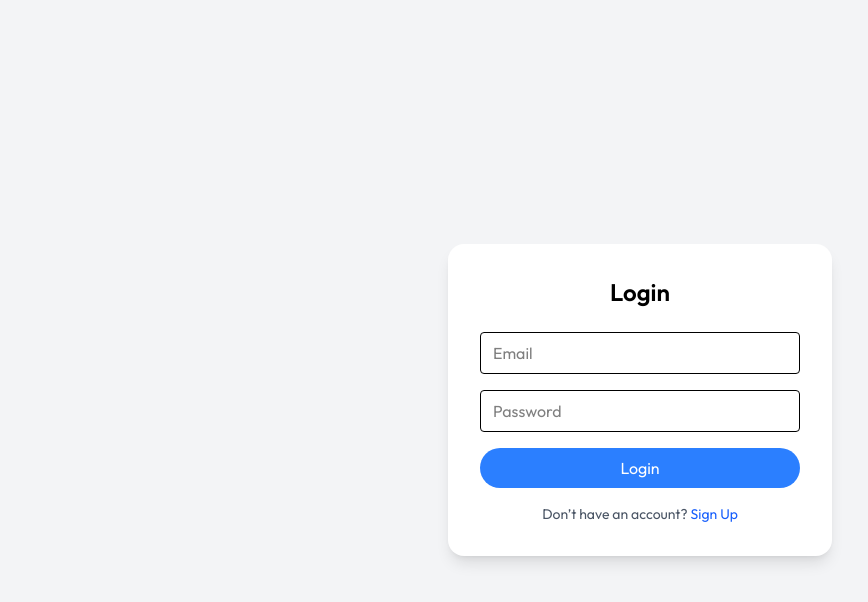
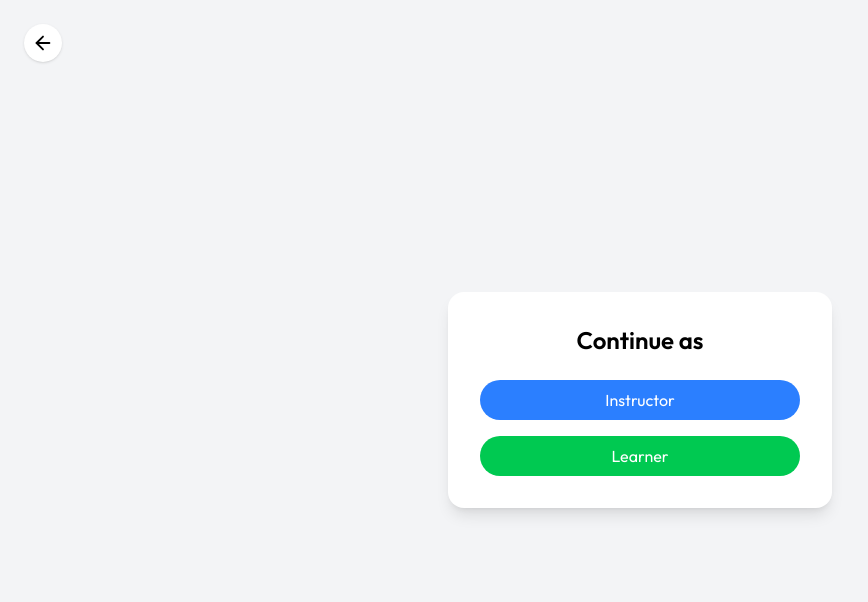
Before and after one commit to arnab-das11/RASS_Project, a React (Vite) app in the folder Frontend/: page /login in a window 1280 px wide. Shown: the top 602 px of the page, without its empty margins (0-868 px from the left). Built offline with nearby package versions, Linux system fonts and the light colour scheme.

Commit message:
instructor and learner selection added and ligin button chng into the profile icon

```diff
--- a/Frontend/src/components/Navbar.jsx
+++ b/Frontend/src/components/Navbar.jsx
@@ -1,6 +1,6 @@
 import React, { useState } from "react";
 import { Link } from "react-router-dom";
-import { Search, Menu, X } from "lucide-react";
+import { Search, Menu, X, User } from "lucide-react"; // ✅ Added User icon
 import logo from "../assets/logo.png";
 
 const Navbar = () => {
@@ -11,17 +11,24 @@ const Navbar = () => {
     <div className="w-full bg-gray-300">
       <div className="flex justify-between items-center py-4 px-6 sm:px-12 xl:px-24">
         <img src={logo} alt="Logo" className="w-28 sm:w-32" />
+
         <form className="hidden sm:flex justify-between border border-gray-300 bg-white rounded-full shadow-sm overflow-hidden w-48 sm:w-64 md:w-80 lg:w-96">
-          <input type="text" placeholder="Search"
-            className="px-4 py-2 text-sm w-full focus:outline-none rounded-l-full" />
+          <input
+            type="text"
+            placeholder="Search"
+            className="px-4 py-2 text-sm w-full focus:outline-none rounded-l-full"/>
         </form>
 
         <div className="flex items-center gap-3">
-          <button className="sm:hidden p-2 rounded-full hover:bg-gray-200" onClick={() => setShowSearch(!showSearch)}>
+
+          <button
+            className="sm:hidden p-2 rounded-full hover:bg-gray-200"
+            onClick={() => setShowSearch(!showSearch)}>
             <Search size={20} />
           </button>
 
-          <button className="sm:hidden p-2 rounded-full hover:bg-gray-200"
+          <button
+            className="sm:hidden p-2 rounded-full hover:bg-gray-200"
             onClick={() => setIsSidebarOpen(true)}>
             <Menu size={22} />
           </button>
@@ -37,8 +44,10 @@ const Navbar = () => {
               Contact
             </button>
 
-            <Link to="/login" className="px-3 py-2 rounded-full text-sm text-black hover:bg-gray-200">
-              Login
+            <Link
+              to="/login"
+              className="p-2 rounded-full hover:bg-gray-200 transition">
+              <User size={20} />
             </Link>
           </div>
         </div>
@@ -47,8 +56,11 @@ const Navbar = () => {
       {showSearch && (
         <div className="sm:hidden px-6 pb-3 transition-all duration-300">
           <form className="flex border border-gray-300 bg-white rounded-full shadow-sm overflow-hidden">
-            <input type="text" placeholder="Search..."
-              className="px-4 py-2 text-sm w-full focus:outline-none rounded-full"/>
+            <input
+              type="text"
+              placeholder="Search..."
+              className="px-4 py-2 text-sm w-full focus:outline-none rounded-full"
+            />
           </form>
         </div>
       )}
@@ -59,28 +71,36 @@ const Navbar = () => {
         }`}>
         <div className="flex justify-between items-center px-6 py-4 border-b">
           <h2 className="text-lg font-semibold text-gray-700">Menu</h2>
-          <button onClick={() => setIsSidebarOpen(false)}
+          <button
+            onClick={() => setIsSidebarOpen(false)}
             className="p-2 rounded-full hover:bg-gray-100">
             <X size={22} />
           </button>
         </div>
 
         <div className="flex flex-col mt-4 px-6 space-y-3 text-gray-700">
-          <button onClick={() => setIsSidebarOpen(false)}
+          <button
+            onClick={() => setIsSidebarOpen(false)}
             className="text-left px-3 py-2 rounded-lg hover:bg-gray-100">
             Features
           </button>
-          <button onClick={() => setIsSidebarOpen(false)}
+          <button
+            onClick={() => setIsSidebarOpen(false)}
             className="text-left px-3 py-2 rounded-lg hover:bg-gray-100">
             Courses
           </button>
-          <button onClick={() => setIsSidebarOpen(false)}
+          <button
+            onClick={() => setIsSidebarOpen(false)}
             className="text-left px-3 py-2 rounded-lg hover:bg-gray-100">
             Contact
           </button>
-          <Link to="/login" onClick={() => setIsSidebarOpen(false)}
-            className="px-3 py-2 rounded-lg hover:bg-gray-100">
-            Login
+
+          <Link
+            to="/login"
+            onClick={() => setIsSidebarOpen(false)}
+            className="flex items-center gap-2 px-3 py-2 rounded-lg hover:bg-gray-100">
+            <User size={20} />
+            <span>Profile</span>
           </Link>
         </div>
       </div>
--- a/Frontend/src/pages/LoginPage.jsx
+++ b/Frontend/src/pages/LoginPage.jsx
@@ -1,38 +1,98 @@
 import React, { useState } from "react";
+import { useNavigate } from "react-router-dom";
+import { ArrowLeft } from "lucide-react";
 
-const AuthPage = () => {
+const LoginPage = () => {
+  const [role, setRole] = useState(null);
   const [isLogin, setIsLogin] = useState(true);
+  const navigate = useNavigate();
 
-  const toggleMode = () => {
-    setIsLogin(!isLogin);
+  const toggleMode = () => setIsLogin(!isLogin);
+
+  const resetSelection = () => {
+    setRole(null);
+    setIsLogin(true);
   };
 
   return (
-    <div className="flex items-center justify-center min-h-screen bg-gray-100">
+    <div className="flex items-center justify-center min-h-screen bg-gray-100 relative">
+
+      {!role && (
+        <button
+          onClick={() => navigate("/")}
+          className="absolute top-6 left-6 p-2 rounded-full bg-white shadow hover:bg-gray-200 transition">
+          <ArrowLeft size={22} />
+        </button>
+      )}
+
       <div className="bg-white p-8 rounded-2xl shadow-lg w-80 sm:w-96 transition-all duration-300">
+        {!role ? (
+          <div className="text-center">
+            <h2 className="text-2xl font-semibold mb-6">Continue as</h2>
+            <div className="flex flex-col gap-4">
+              <button onClick={() => setRole("instructor")}
+                className="bg-blue-500 text-white py-2 rounded-full hover:bg-blue-600 transition-colors">
+                Instructor
+              </button>
+              <button onClick={() => setRole("learner")}
+                className="bg-green-500 text-white py-2 rounded-full hover:bg-green-600 transition-colors">
+                Learner
+              </button>
+            </div>
+          </div>
+        ) : (
+          <div>
             <h2 className="text-2xl font-semibold mb-6 text-center">
-          {isLogin ? "Login" : "Sign Up"}
+              {isLogin ? "Login" : "Sign Up"} as{" "}
+              <span className="capitalize text-blue-600">{role}</span>
             </h2>
 
             <form className="flex flex-col gap-4">
               {!isLogin && (
-            <input type="text" placeholder="Full Name"  className="border rounded px-3 py-2 focus:outline-none"/>)}
-          <input type="email" placeholder="Email" className="border rounded px-3 py-2 focus:outline-none"/>
-          <input type="password" placeholder="Password" className="border rounded px-3 py-2 focus:outline-none"/>
-          <button type="submit" className="bg-blue-500 text-white py-2 rounded-full hover:bg-blue-700 transition-colors">
+                <input type="text" placeholder="Full Name"
+                  className="border rounded px-3 py-2 focus:outline-none"/>
+              )}
+              <input type="email" placeholder="Email"
+                className="border rounded px-3 py-2 focus:outline-none"/>
+              <input type="password" placeholder="Password"
+                className="border rounded px-3 py-2 focus:outline-none"/>
+              <button type="submit"
+                className="bg-blue-500 text-white py-2 rounded-full hover:bg-blue-700 transition-colors">
                 {isLogin ? "Login" : "Sign Up"}
               </button>
             </form>
 
             <p className="mt-4 text-sm text-center text-gray-600">
-          {isLogin ? ( <> Don’t have an account?{" "}
-              <span className="text-blue-600 hover:underline cursor-pointer" onClick={toggleMode}> Sign Up </span> </>
-          ) : ( <> Already have an account?{" "}
-              <span className="text-blue-600 hover:underline cursor-pointer" onClick={toggleMode} > Login </span> </> )}
+              {isLogin ? (
+                <>
+                  Don't have an account?{" "}
+                  <span
+                    className="text-blue-600 hover:underline cursor-pointer"
+                    onClick={toggleMode}>
+                    Sign Up
+                  </span>
+                </>
+              ) : (
+                <>
+                  Already have an account?{" "}
+                  <span
+                    className="text-blue-600 hover:underline cursor-pointer"
+                    onClick={toggleMode}>
+                    Login
+                  </span>
+                </>
+              )}
             </p>
+
+            <p className="mt-4 text-center text-gray-500 text-sm cursor-pointer hover:underline"
+              onClick={resetSelection}>
+              ← Back to Role Selection
+            </p>
+          </div>
+        )}
       </div>
     </div>
   );
 };
 
-export default AuthPage;
+export default LoginPage;
```
Also changed, not shown: Frontend/imp.txt (added). Lines whose indentation alone changed are shown as unchanged.
